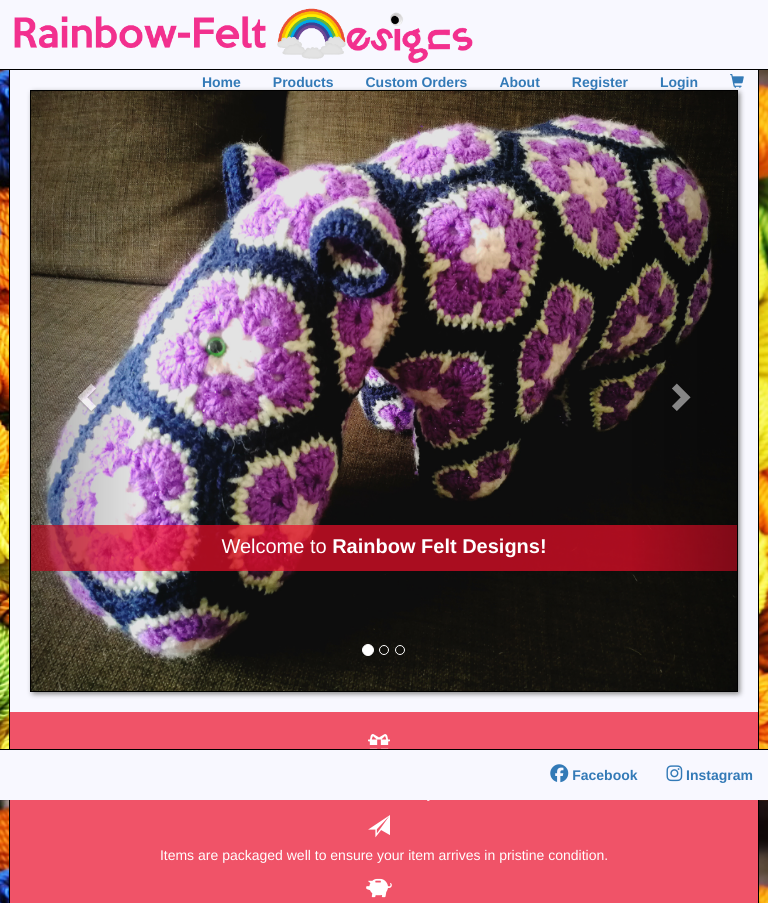
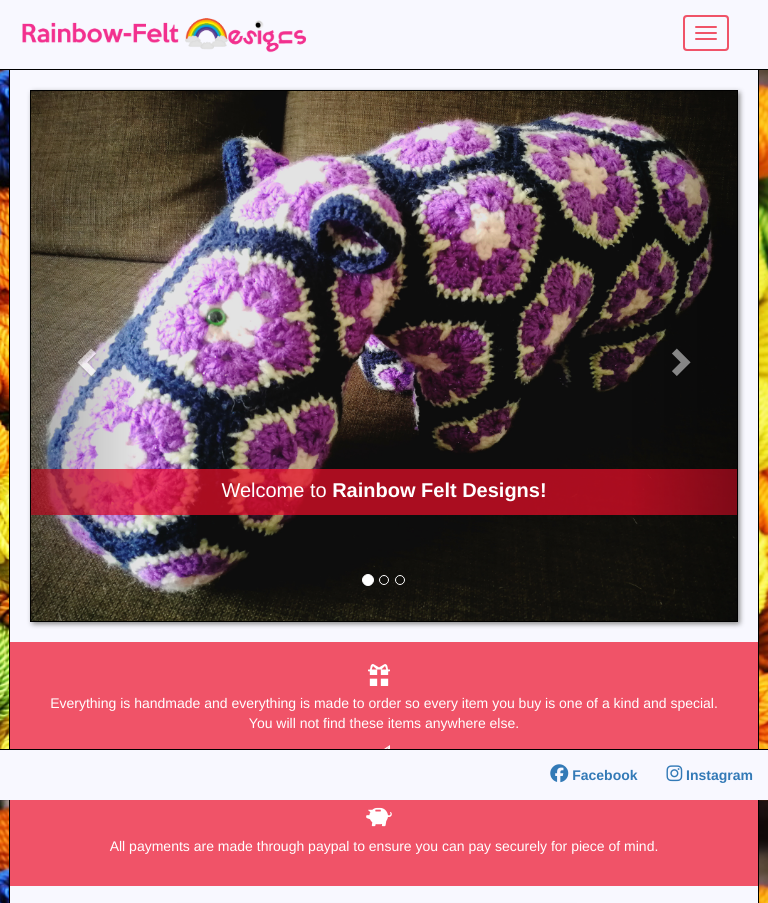
Before and after one commit to Code-Institute-Submissions/rainbow_felt, a Django app: page / in a window 768 px wide. Shown: the top 903 px of the page. Run offline with Django 3.2, Linux system fonts and the light colour scheme; some libraries are stand-ins or nearby versions.

Commit message:
Made site more responsive

```diff
--- a/static/css/rainbow.css
+++ b/static/css/rainbow.css
@@ -12,6 +12,10 @@
 /* All box shadows */
 .about-images, #home-carousel, #offer-image, .product-boxes, #viewed-product-image {
     box-shadow: 2px 2px 5px #888888;
+}
+
+.about-article > p {
+    margin: 0 15px;
 }
 
 /* Create fixed background for site that is in a fixed position */
@@ -38,7 +42,7 @@ body {
 
 .carousel-inner > .item > img {
     width: 100%;
-    height: 600px;
+    max-height: 600px;
 }
 
 .form-container {
@@ -68,6 +72,10 @@ footer, .navbar {
     height: 30px;
 }
 
+#footer-spacing {
+    height: 50px;
+}
+
 #home-carousel {
     margin: 20px;
 }
@@ -78,14 +86,14 @@ footer, .navbar {
     padding: 0px;
 }
 
-#main-container, .navbar, footer {
+#main-container, .navbar, footer, #rainbow-nav {
     background-color: ghostwhite;
 }
 
 .message-bar {
     background-color: rgba(237, 13, 40, 0.7);
     color: white;
-    padding: 20px 0;
+    padding: 20px;
     text-align: center;
     /* Fix issue with overlap */
     width: 99.99999999%;
@@ -98,11 +106,19 @@ footer, .navbar {
 }
 
 .navbar {
+    margin-bottom: 0;
+}
+
+.navbar, .product-image {
     border-bottom: 1px solid black;
 }
 
-.navbar, .nav-pills, .nav > li, .nav > li > a, #rainbow-logo {
+.navbar {
     height: 70px;
+}
+
+.nav > li, .nav > li > a, #rainbow-logo, .navbar > .container, .navbar-header, .navbar-brand {
+    height: 69px;
 }
 
 .navbar-brand {
@@ -118,10 +134,10 @@ footer, .navbar {
 }
 
 #offer-image {
-    height: 300px;
-    width: 400px;
+    width: 100%;
+    max-width: 400px;
     display: block;
-    margin: 0 20px;
+    object-fit: contain;
 }
 
 .ok-glyph {
@@ -141,10 +157,6 @@ footer, .navbar {
 
 #product-display {
     padding: 10px 20px;
-}
-
-.product-image {
-    border-bottom: 1px solid black;
 }
 
 .product-image > img, #viewed-product-image {
@@ -174,6 +186,15 @@ footer, .navbar {
     padding: 5px 0;
 }
 
+#rainbow-nav-button {
+    margin-top: 15px;
+    border: 2px solid rgba(237, 13, 40, 0.7);
+}
+
+#rainbow-nav-button > span {
+    background-color: rgba(237, 13, 40, 0.7);
+}
+
 #viewed-product-image {
     margin: 15px 0;
 }
@@ -193,3 +214,71 @@ footer, .navbar {
     float: right;
     font-size: 19px;
 }
+
+@media (max-width: 1200px) {
+    .navbar-brand {
+        width: 300px;
+    }
+    #rainbow-logo {
+        width: 100%;
+        padding-left: 10px;
+        object-fit: contain;
+    }
+}
+
+@media (min-width: 768px) {
+    #offer-image {
+        width: 400px;
+        margin-right: 20px;
+    }
+}
+
+/* Collapse menu at 992px rather than 768px */
+@media (max-width: 992px) {
+    .navbar-header {
+        float: none;
+    }
+    .navbar-left,.navbar-right {
+        float: none !important;
+    }
+    .navbar-toggle {
+        display: block;
+    }
+    .navbar-collapse {
+        border-top: 1px solid transparent;
+        box-shadow: inset 0 1px 0 rgba(255,255,255,0.1);
+    }
+    .navbar-fixed-top {
+        top: 0;
+        border-width: 0 0 1px;
+    }
+    .navbar-collapse.collapse {
+        display: none!important;
+    }
+    .navbar-nav {
+        float: none!important;
+        margin-top: 7.5px;
+    }
+    .navbar-nav>li {
+        float: none;
+    }
+    .navbar-nav>li>a {
+        padding-top: 10px;
+        padding-bottom: 10px;
+    }
+    .collapse.in{
+        display:block !important;
+    }
+    .nav > li, .nav > li > a {
+    height: 40px;
+    }
+}
+
+@media (max-width: 768px) {
+    #offer-article, .about-article {
+        flex-direction: column;
+    }
+    #offer-article > p, .about-article > p {
+        margin: 15px;
+    }
+}
--- a/templates/base.html
+++ b/templates/base.html
@@ -23,23 +23,32 @@
         <div class="container">
             <div class="navbar-header">
                 <a class="navbar-brand" href="/"><img id="rainbow-logo" src="{% static "images/rainbow.png" %}" alt="Rainbow Logo" /></a>
+
+                <!-- Collapsable menu for mobile devices -->
+                <button type="button" id="rainbow-nav-button" class="navbar-toggle" data-toggle="collapse" data-target="#rainbow-nav">
+                    <span class="icon-bar"></span>
+                    <span class="icon-bar"></span>
+                    <span class="icon-bar"></span>
+                </button>
             </div>
 
             <!-- Menu -->
-            <ul class="nav nav-pills navbar-right">
+            <div class="collapse navbar-collapse" id="rainbow-nav">
+                <ul class="nav navbar-nav navbar-right">
                     <li><a href="/">Home</a></li>
                     <li><a href="/products/">Products</a></li>
                     <li><a href="#">Custom Orders</a></li>
                     <li><a href="/about/">About</a></li>
                     {% if user.is_authenticated %}
-                <li><a href="/myaccount/">Account</a></li>
-                <li><a href="/logout/">Log Out</a></li>
+                    <li><a href="/myaccount/">Account <span class="glyphicon glyphicon-user"></span></a></li>
+                    <li><a href="/logout/">Log Out <span class="glyphicon glyphicon-log-out"></span></a></li>
                     {% else %}
-                <li><a href="/register/">Register</a></li>
-                <li><a href="/login/">Login</a></li>
+                    <li><a href="/register/">Register <span class="glyphicon glyphicon-user"></span></a></li>
+                    <li><a href="/login/">Login <span class="glyphicon glyphicon-log-in"></span></a></li>
                     {% endif %}
-                <li><a href="#"><span class="glyphicon glyphicon-shopping-cart"></span></a></li>
+                    <li><a href="#">Cart <span class="glyphicon glyphicon-shopping-cart"></span></a></li>
                 </ul>
+            </div>
         </div>
 
     </nav>
@@ -50,6 +59,8 @@
         {% endblock %}
     </section>
 
+    <div id="footer-spacing"></div>
+
     <!-- Footer -->
     <footer class="footer navbar-fixed-bottom">
         <a class="footer-links" href="https://www.facebook.com/Rainbow-Felt-Designs-125765944724454/"><i class="fa fa-facebook-official" aria-hidden="true"></i> Facebook</a>
```
Also changed, not shown: templates/about.html (+13 -15 lines), db.sqlite3. Lines whose indentation alone changed are shown as unchanged.
